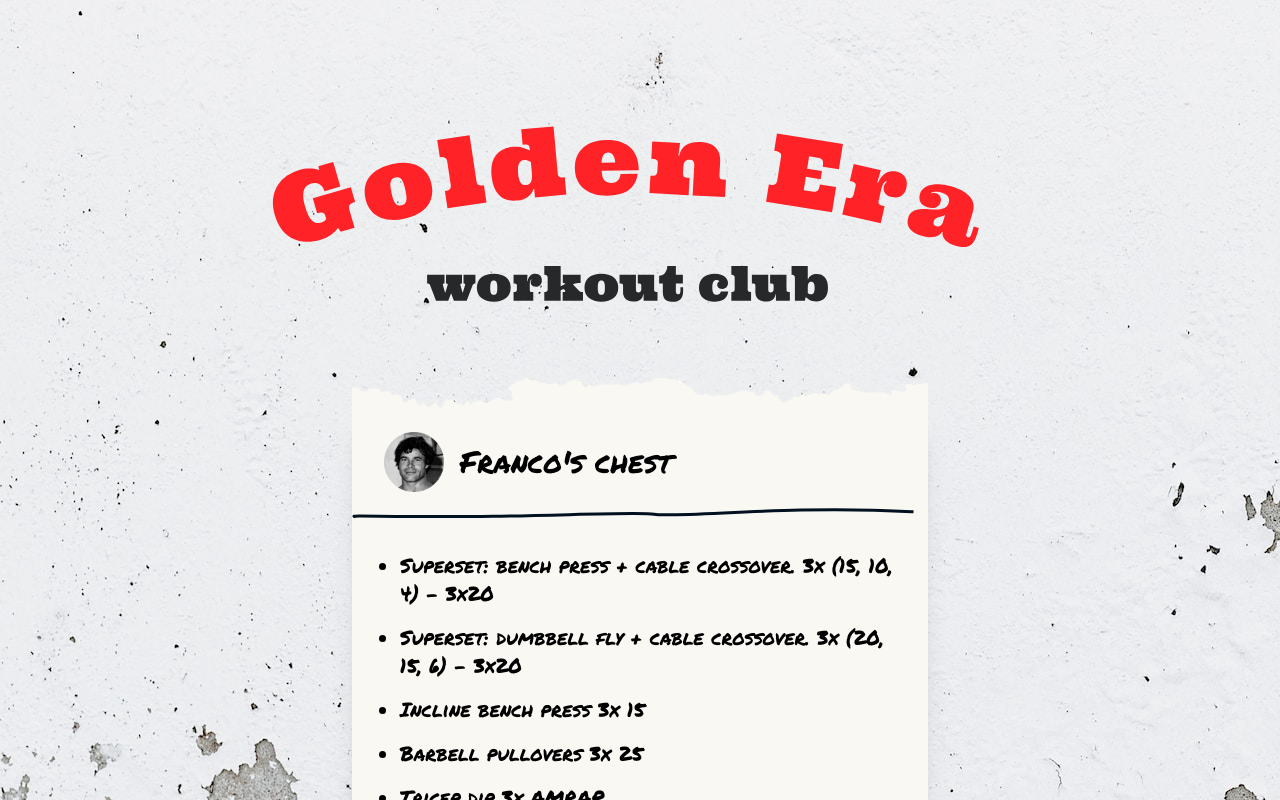
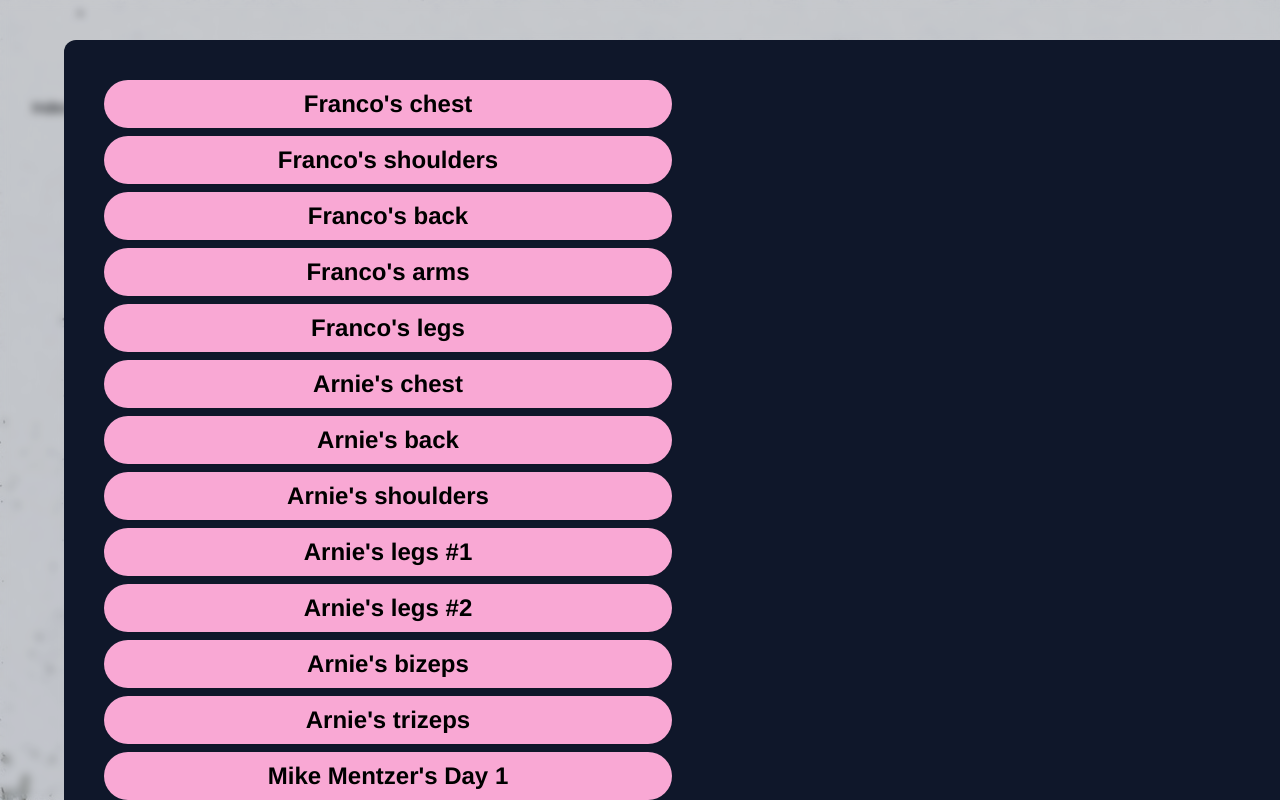
Before and after one commit to luco17/golden-era, an Astro site: page / in a window 1280 px wide. Shown: the top 800 px of the page. Built offline with nearby package versions, Linux system fonts and the light colour scheme; Astro itself is replaced by a stand-in of ours.

Commit message:
added index

```diff
--- /dev/null
+++ b/src/components/WorkoutIndex.astro
@@ -0,0 +1,53 @@
+<div
+  class="relative z-10"
+  aria-labelledby="modal-title"
+  role="dialog"
+  aria-modal="true"
+  x-show="showWorkoutIndex"
+  x-cloak
+>
+  <!-- Background backdrop -->
+  <div
+    class="fixed inset-0 bg-gray-800 bg-opacity-20 backdrop-blur-sm transition-opacity"
+    x-show="showWorkoutIndex"
+    x-transition:enter="ease-out duration-300"
+    x-transition:enter-start="opacity-0"
+    x-transition:enter-end="opacity-100"
+    x-transition:leave="ease-in duration-200"
+    x-transition:leave-start="opacity-100"
+    x-transition:leave-end="opacity-0"
+  >
+  </div>
+
+  <!-- Modal panel -->
+  <div class="fixed right-0 bottom-0 z-10 h-[95vh] w-[95%]">
+    <div
+      class="relative flex flex-col w-full h-full overflow-y-auto rounded-tl-xl bg-slate-900 p-10 transition-all"
+      x-show="showWorkoutIndex"
+      x-on:click.away="showWorkoutIndex = false"
+      x-transition:enter="transition ease-out duration-300"
+      x-transition:enter-start="opacity-0 translate-x-full"
+      x-transition:enter-end="opacity-100 translate-x-0"
+      x-transition:leave="transition ease-in duration-200"
+      x-transition:leave-start="opacity-100 translate-x-0"
+      x-transition:leave-end="opacity-0 translate-x-full"
+      x-cloak
+    >
+      <!-- Loop through workout titles -->
+      <template x-for="(workout, index) in $store.workoutStore.workouts" :key="index">
+        <button
+          type="button"
+          class="rounded-full bg-pink-300 px-3 py-2 text-2xl font-bold shadow-sm hover:bg-indigo-500 mb-2 w-full md:w-1/2"
+          x-on:click="showWorkoutIndex = false; $store.workoutStore.activeWorkout = index"
+          x-text="workout.title"
+        ></button>
+      </template>
+    </div>
+  </div>
+</div>
+
+<style>
+  [x-cloak] {
+    display: none;
+  }
+</style>
--- a/src/pages/index.astro
+++ b/src/pages/index.astro
@@ -3,11 +3,13 @@ import Layout from "../layouts/Layout.astro";
 import gera from "../assets/geraOpt.svg";
 import Workout from "../components/Workout.astro";
 import CopiedToast from "../components/CopiedToast.astro";
+import WorkoutIndex from "../components/WorkoutIndex.astro";
 ---
 
 <Layout title="Welcome to Astro.">
   <main class="container mx-auto px-1 sm:px-6 lg:px-8 py-12 sm:py-24"
-  x-data="{ showToast: false }">
+  x-data="{ showToast: false, showWorkoutIndex: true }">
+  <button @click="showWorkoutIndex = true">Index</button>
     <div class="mx-auto max-w-3xl">
       <img
         src={gera.src}
@@ -18,5 +20,6 @@ import CopiedToast from "../components/CopiedToast.astro";
       <Workout />
     </div>
     <CopiedToast />
+    <WorkoutIndex />
   </main>
 </Layout>
```
